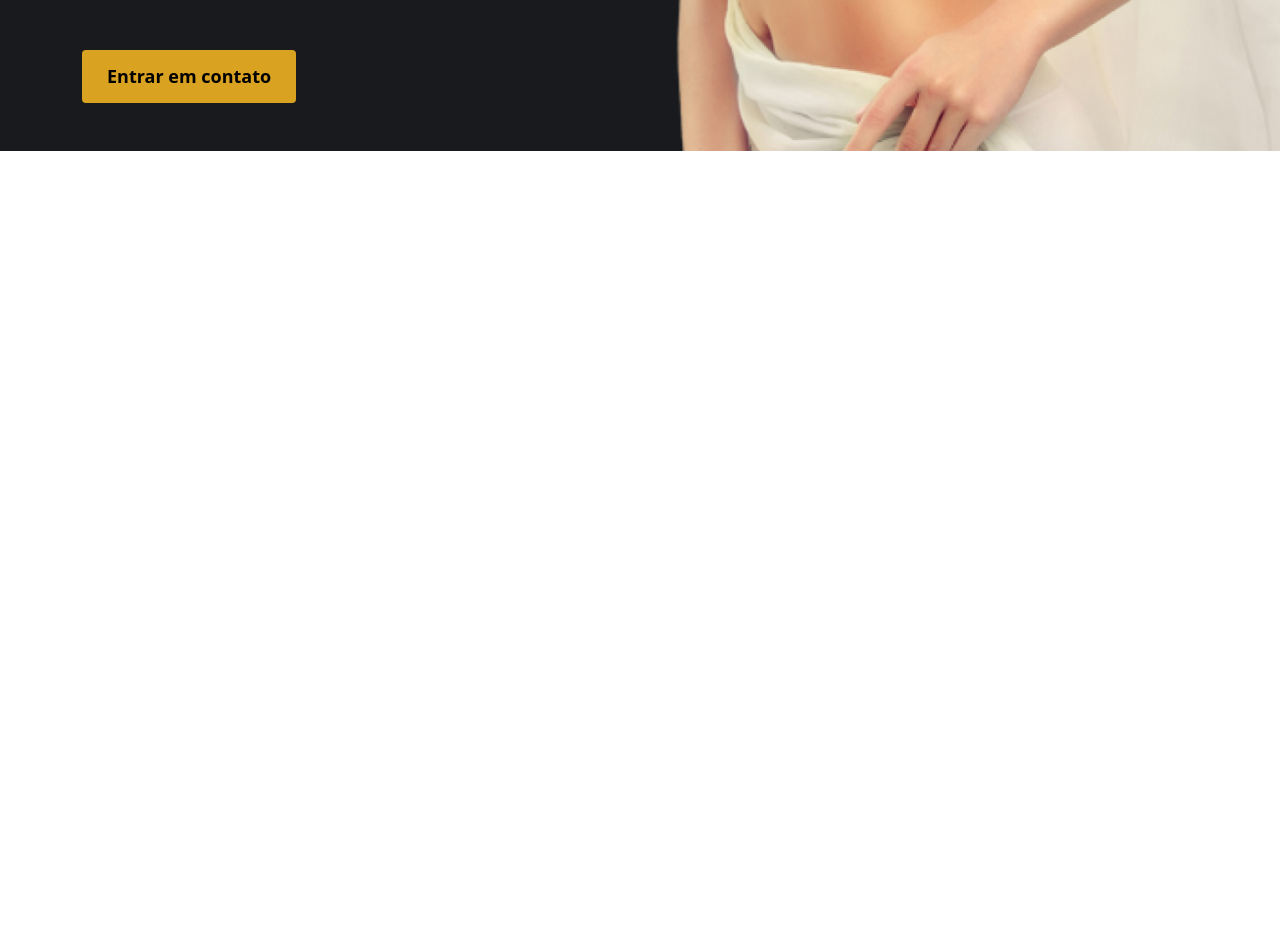
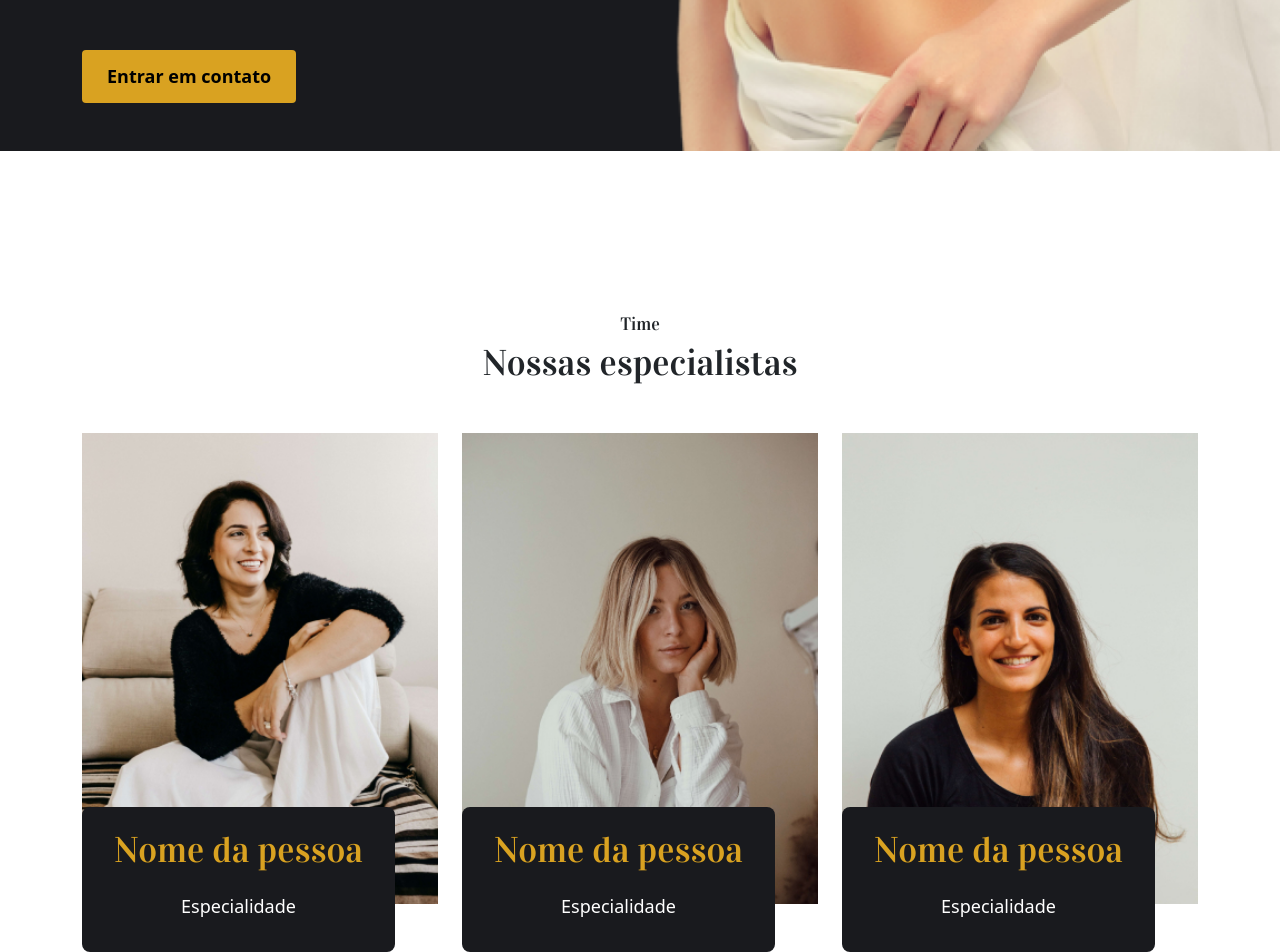
Before and after one commit to prmacedo/deborah, a PHP site: page / in a window 1280 px wide. Shown: the part 2834-3786 px from the top of the page. Before the commit the page ends 2985 px from the top, so only its background shows below. Run offline with PHP 8.4, Linux system fonts and the light colour scheme.

Commit message:
create experts section

```diff
--- a/css/styles.css
+++ b/css/styles.css
@@ -279,3 +279,59 @@
     background-repeat: no-repeat;
   }
 }
+
+/* EXPERTS */
+.expert-card-item-content {
+  position: relative;
+}
+
+.expert-card-item-content div {
+  position: absolute;
+  left: 0;
+  bottom: -3rem;
+
+  padding: 2rem 3rem;
+  background-color: var(--secondary);
+}
+
+.expert-card-item:hover .expert-card-item-content div {
+  background-color: var(--primary);
+}
+
+.expert-card-item:hover .expert-card-item-content div p {
+  color: var(--black);
+}
+
+.expert-card-item-content div p {
+  color: var(--primary);
+}
+
+.expert-card-item-content div p+p {
+  color: var(--white);
+}
+
+.expert-card-item-content img {
+  width: 100%;
+}
+
+@media (max-width: 991.98px) {
+  .expert-card-item {
+    margin-bottom: 5rem;
+  }
+}
+
+@media (min-width: 768px) and (max-width: 1199.98px) {
+  .expert-card-item-content div p {
+    font-size: 1.5rem;
+  }
+
+  .expert-card-item-content div p+p {
+    font-size: 1rem;
+  }
+}
+
+@media (min-width: 1200px) and (max-width: 1399.98px) {
+  .expert-card-item-content div {
+    padding: 1rem 2rem;
+  }
+}
--- a/index.php
+++ b/index.php
@@ -381,6 +381,43 @@
         </div>
       <!-- </div> -->
     </div>
+
+    <div id="experts" class="container text-center">
+      <p class="font-vidaloka fsz-1 m-0 mb-1">Time</p>
+      <h2 class="font-vidaloka fsz-3 mb-5">Nossas especialistas</h2>
+
+      <div id="experts-card-list" class="row justify-content-center">
+        <div class="expert-card-item col-12 col-md-6 col-lg-4">
+          <div class="expert-card-item-content">
+            <img src="./assets/img/especialista-1.jpg" alt="Nome da pessoa">
+            <div class="border-50">
+              <p class="font-vidaloka fsz-3">Nome da pessoa</p>
+              <p class="fsz-1">Especialidade</p>
+            </div>
+          </div>
+        </div>
+
+        <div class="expert-card-item col-12 col-md-6 col-lg-4">
+          <div class="expert-card-item-content">
+            <img src="./assets/img/especialista-2.jpg" alt="Nome da pessoa">
+            <div class="border-50">
+              <p class="font-vidaloka fsz-3">Nome da pessoa</p>
+              <p class="fsz-1">Especialidade</p>
+            </div>
+          </div>
+        </div>
+
+        <div class="expert-card-item col-12 col-md-6 col-lg-4">
+          <div class="expert-card-item-content">
+            <img src="./assets/img/especialista-3.jpg" alt="Nome da pessoa">
+            <div class="border-50">
+              <p class="font-vidaloka fsz-3">Nome da pessoa</p>
+              <p class="fsz-1">Especialidade</p>
+            </div>
+          </div>
+        </div>
+      </div>
+    </div>
   </main>
 
   <?php require_once './partials/footer.php' ?>
```
Also changed, not shown: assets/img/especialista-1.jpg (added), assets/img/especialista-2.jpg (added), assets/img/especialista-3.jpg (added).
